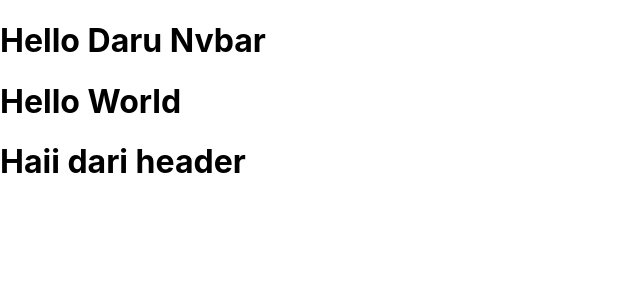
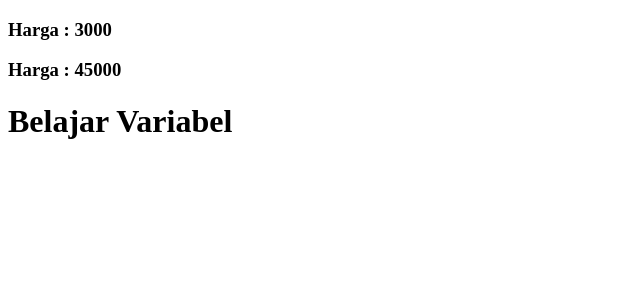
Before and after one commit to fikridzkr/Learn-Reactjs, a React (Create React App) app: page / in a window 1280 px wide. Shown: the top 300 px of the page, without its empty margins (0-640 px from the left). Built offline with nearby package versions, Linux system fonts and the light colour scheme.

Commit message:
Belajar Variabel

```diff
--- a/src/App.js
+++ b/src/App.js
@@ -1,6 +1,7 @@
 import React from 'react'
 import Navbar from './Navbar'
 import Header from './Header'
+
 function App() {
   return (
     <div className="App">
--- /dev/null
+++ b/src/Variabel.js
@@ -0,0 +1,15 @@
+import React from 'react'
+
+const harga = 3000;
+let price = 45000;
+const Variabel = () => {
+    return (
+        <div>
+            <h3>Harga : {harga}</h3>
+            <h3>Harga : {price}</h3>
+            <h1>Belajar Variabel</h1>
+        </div>
+    )
+}
+
+export default Variabel
--- a/src/index.js
+++ b/src/index.js
@@ -1,12 +1,13 @@
 import React from 'react';
 import ReactDOM from 'react-dom';
-import './index.css';
-import App from './App';
+// import './index.css';
+// import App from './App';
+import Variabel from './Variabel'
 import reportWebVitals from './reportWebVitals';
 
 ReactDOM.render(
   <React.StrictMode>
-    <App />
+  <Variabel/>
   </React.StrictMode>,
   document.getElementById('root')
 );
```
Also changed, not shown: 1 other file (tests, documents, lock files or other folders).
